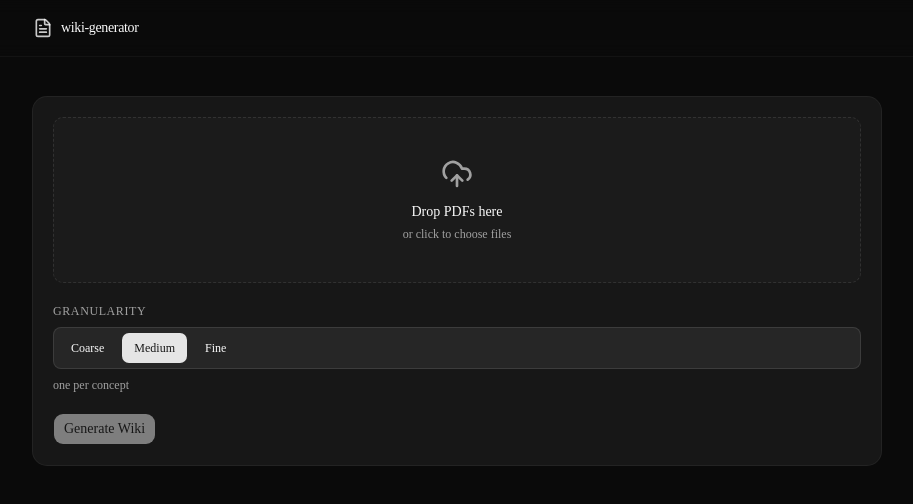
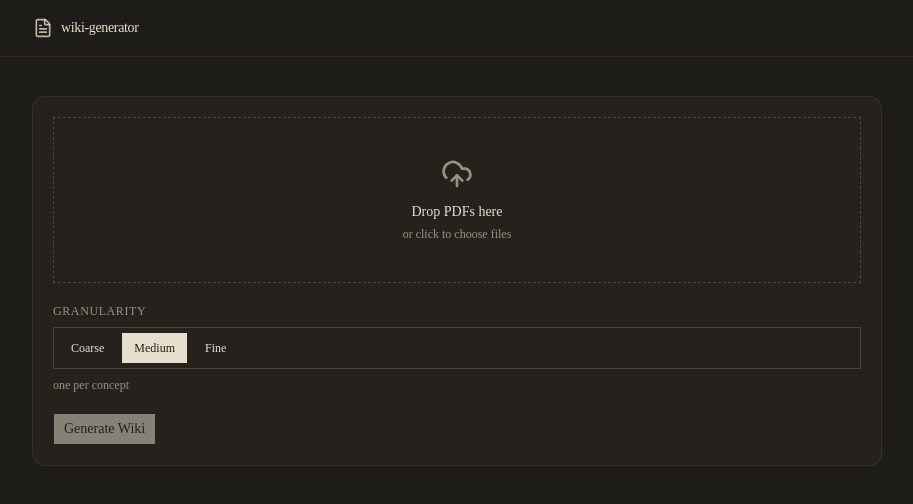
Before and after one commit to freddysongg/wiki-generator, a Next.js app: page / in a window 1280 px wide. Shown: the top 504 px of the page, without its empty margins (183-1096 px from the left). Built offline with nearby package versions, Linux system fonts and the light colour scheme.

Commit message:
update: globals.css tokens to brutalist palette and type scale

```diff
--- a/app/globals.css
+++ b/app/globals.css
@@ -2,129 +2,144 @@
 @import "tw-animate-css";
 @import "shadcn/tailwind.css";
 
-@custom-variant dark (&:is(.dark *));
+:root {
+  --bg: #1f1d1a;
+  --bg-2: #25221e;
+  --fg: #e6dfcd;
+  --fg-mute: #9a9180;
+  --fg-faint: #6a6256;
+  --rule: #4a463d;
+  --rule-2: #5e5848;
+  --accent: #c25a3a;
+
+  --t-hero-size: 64px;
+  --t-display-size: 28px;
+  --t-body-size: 13px;
+  --t-label-size: 10px;
+  --t-eyebrow-size: 9px;
+  --t-meta-size: 9px;
+
+  --rail-w: 200px;
+  --rule-h-top: 32px;
+  --rule-h-bot: 28px;
+
+  --background: var(--bg);
+  --foreground: var(--fg);
+  --card: var(--bg-2);
+  --card-foreground: var(--fg);
+  --popover: var(--bg-2);
+  --popover-foreground: var(--fg);
+  --primary: var(--fg);
+  --primary-foreground: var(--bg);
+  --secondary: var(--bg-2);
+  --secondary-foreground: var(--fg);
+  --muted: var(--bg-2);
+  --muted-foreground: var(--fg-mute);
+  --accent-foreground: var(--fg);
+  --destructive: var(--accent);
+  --border: var(--rule);
+  --input: var(--rule);
+  --ring: var(--fg);
+  --radius: 0;
+}
 
 @theme inline {
-  --color-background: var(--background);
-  --color-foreground: var(--foreground);
-  --font-sans: var(--font-sans);
-  --font-mono: var(--font-geist-mono);
-  --font-heading: var(--font-sans);
-  --color-sidebar-ring: var(--sidebar-ring);
-  --color-sidebar-border: var(--sidebar-border);
-  --color-sidebar-accent-foreground: var(--sidebar-accent-foreground);
-  --color-sidebar-accent: var(--sidebar-accent);
-  --color-sidebar-primary-foreground: var(--sidebar-primary-foreground);
-  --color-sidebar-primary: var(--sidebar-primary);
-  --color-sidebar-foreground: var(--sidebar-foreground);
-  --color-sidebar: var(--sidebar);
-  --color-chart-5: var(--chart-5);
-  --color-chart-4: var(--chart-4);
-  --color-chart-3: var(--chart-3);
-  --color-chart-2: var(--chart-2);
-  --color-chart-1: var(--chart-1);
+  --color-background: var(--bg);
+  --color-foreground: var(--fg);
+  --color-card: var(--card);
+  --color-card-foreground: var(--card-foreground);
+  --color-popover: var(--popover);
+  --color-popover-foreground: var(--popover-foreground);
+  --color-primary: var(--primary);
+  --color-primary-foreground: var(--primary-foreground);
+  --color-secondary: var(--secondary);
+  --color-secondary-foreground: var(--secondary-foreground);
+  --color-muted: var(--muted);
+  --color-muted-foreground: var(--muted-foreground);
+  --color-accent: var(--accent);
+  --color-accent-foreground: var(--accent-foreground);
+  --color-destructive: var(--destructive);
+  --color-border: var(--border);
+  --color-input: var(--input);
   --color-ring: var(--ring);
-  --color-input: var(--input);
-  --color-border: var(--border);
-  --color-destructive: var(--destructive);
-  --color-accent-foreground: var(--accent-foreground);
-  --color-accent: var(--accent);
-  --color-muted-foreground: var(--muted-foreground);
-  --color-muted: var(--muted);
-  --color-secondary-foreground: var(--secondary-foreground);
-  --color-secondary: var(--secondary);
-  --color-primary-foreground: var(--primary-foreground);
-  --color-primary: var(--primary);
-  --color-popover-foreground: var(--popover-foreground);
-  --color-popover: var(--popover);
-  --color-card-foreground: var(--card-foreground);
-  --color-card: var(--card);
-  --radius-sm: calc(var(--radius) * 0.6);
-  --radius-md: calc(var(--radius) * 0.8);
-  --radius-lg: var(--radius);
-  --radius-xl: calc(var(--radius) * 1.4);
-  --radius-2xl: calc(var(--radius) * 1.8);
-  --radius-3xl: calc(var(--radius) * 2.2);
-  --radius-4xl: calc(var(--radius) * 2.6);
-}
 
-:root {
-  --background: oklch(1 0 0);
-  --foreground: oklch(0.145 0 0);
-  --card: oklch(1 0 0);
-  --card-foreground: oklch(0.145 0 0);
-  --popover: oklch(1 0 0);
-  --popover-foreground: oklch(0.145 0 0);
-  --primary: oklch(0.205 0 0);
-  --primary-foreground: oklch(0.985 0 0);
-  --secondary: oklch(0.97 0 0);
-  --secondary-foreground: oklch(0.205 0 0);
-  --muted: oklch(0.97 0 0);
-  --muted-foreground: oklch(0.556 0 0);
-  --accent: oklch(0.97 0 0);
-  --accent-foreground: oklch(0.205 0 0);
-  --destructive: oklch(0.577 0.245 27.325);
-  --border: oklch(0.922 0 0);
-  --input: oklch(0.922 0 0);
-  --ring: oklch(0.708 0 0);
-  --chart-1: oklch(0.87 0 0);
-  --chart-2: oklch(0.556 0 0);
-  --chart-3: oklch(0.439 0 0);
-  --chart-4: oklch(0.371 0 0);
-  --chart-5: oklch(0.269 0 0);
-  --radius: 0.625rem;
-  --sidebar: oklch(0.985 0 0);
-  --sidebar-foreground: oklch(0.145 0 0);
-  --sidebar-primary: oklch(0.205 0 0);
-  --sidebar-primary-foreground: oklch(0.985 0 0);
-  --sidebar-accent: oklch(0.97 0 0);
-  --sidebar-accent-foreground: oklch(0.205 0 0);
-  --sidebar-border: oklch(0.922 0 0);
-  --sidebar-ring: oklch(0.708 0 0);
-}
+  --color-bg: var(--bg);
+  --color-bg-2: var(--bg-2);
+  --color-fg: var(--fg);
+  --color-fg-mute: var(--fg-mute);
+  --color-fg-faint: var(--fg-faint);
+  --color-rule: var(--rule);
+  --color-rule-2: var(--rule-2);
+  --color-brand-accent: var(--accent);
 
-.dark {
-  --background: oklch(0.145 0 0);
-  --foreground: oklch(0.985 0 0);
-  --card: oklch(0.205 0 0);
-  --card-foreground: oklch(0.985 0 0);
-  --popover: oklch(0.205 0 0);
-  --popover-foreground: oklch(0.985 0 0);
-  --primary: oklch(0.922 0 0);
-  --primary-foreground: oklch(0.205 0 0);
-  --secondary: oklch(0.269 0 0);
-  --secondary-foreground: oklch(0.985 0 0);
-  --muted: oklch(0.269 0 0);
-  --muted-foreground: oklch(0.708 0 0);
-  --accent: oklch(0.269 0 0);
-  --accent-foreground: oklch(0.985 0 0);
-  --destructive: oklch(0.704 0.191 22.216);
-  --border: oklch(1 0 0 / 10%);
-  --input: oklch(1 0 0 / 15%);
-  --ring: oklch(0.556 0 0);
-  --chart-1: oklch(0.87 0 0);
-  --chart-2: oklch(0.556 0 0);
-  --chart-3: oklch(0.439 0 0);
-  --chart-4: oklch(0.371 0 0);
-  --chart-5: oklch(0.269 0 0);
-  --sidebar: oklch(0.205 0 0);
-  --sidebar-foreground: oklch(0.985 0 0);
-  --sidebar-primary: oklch(0.488 0.243 264.376);
-  --sidebar-primary-foreground: oklch(0.985 0 0);
-  --sidebar-accent: oklch(0.269 0 0);
-  --sidebar-accent-foreground: oklch(0.985 0 0);
-  --sidebar-border: oklch(1 0 0 / 10%);
-  --sidebar-ring: oklch(0.556 0 0);
+  --radius-sm: 0;
+  --radius-md: 0;
+  --radius-lg: 0;
+
+  --font-sans: var(--font-inter), -apple-system, system-ui, sans-serif;
+  --font-mono: var(--font-inter), -apple-system, system-ui, sans-serif;
+  --font-heading: var(--font-inter), -apple-system, system-ui, sans-serif;
 }
 
 @layer base {
   * {
-    @apply border-border outline-ring/50;
+    border-color: var(--rule);
+  }
+  html,
+  body {
+    background: var(--bg);
+    color: var(--fg);
+    font-family:
+      var(--font-inter),
+      -apple-system,
+      system-ui,
+      sans-serif;
+    font-feature-settings:
+      "tnum" 1,
+      "ss01" 1;
+    -webkit-font-smoothing: antialiased;
   }
   body {
-    @apply bg-background text-foreground;
-  }
-  html {
-    @apply font-sans;
+    min-height: 100vh;
   }
 }
+
+@layer components {
+  .t-hero {
+    font-size: var(--t-hero-size);
+    font-weight: 900;
+    line-height: 0.92;
+    letter-spacing: -0.04em;
+  }
+  .t-display {
+    font-size: var(--t-display-size);
+    font-weight: 800;
+    line-height: 1;
+    letter-spacing: -0.02em;
+  }
+  .t-body {
+    font-size: var(--t-body-size);
+    font-weight: 400;
+    line-height: 1.45;
+    letter-spacing: -0.005em;
+  }
+  .t-label {
+    font-size: var(--t-label-size);
+    font-weight: 600;
+    letter-spacing: -0.005em;
+  }
+  .t-eyebrow {
+    font-size: var(--t-eyebrow-size);
+    font-weight: 600;
+    letter-spacing: 0.18em;
+    text-transform: uppercase;
+  }
+  .t-meta {
+    font-size: var(--t-meta-size);
+    font-weight: 500;
+    letter-spacing: -0.005em;
+  }
+  .num-tabular {
+    font-variant-numeric: tabular-nums;
+  }
+}
```
